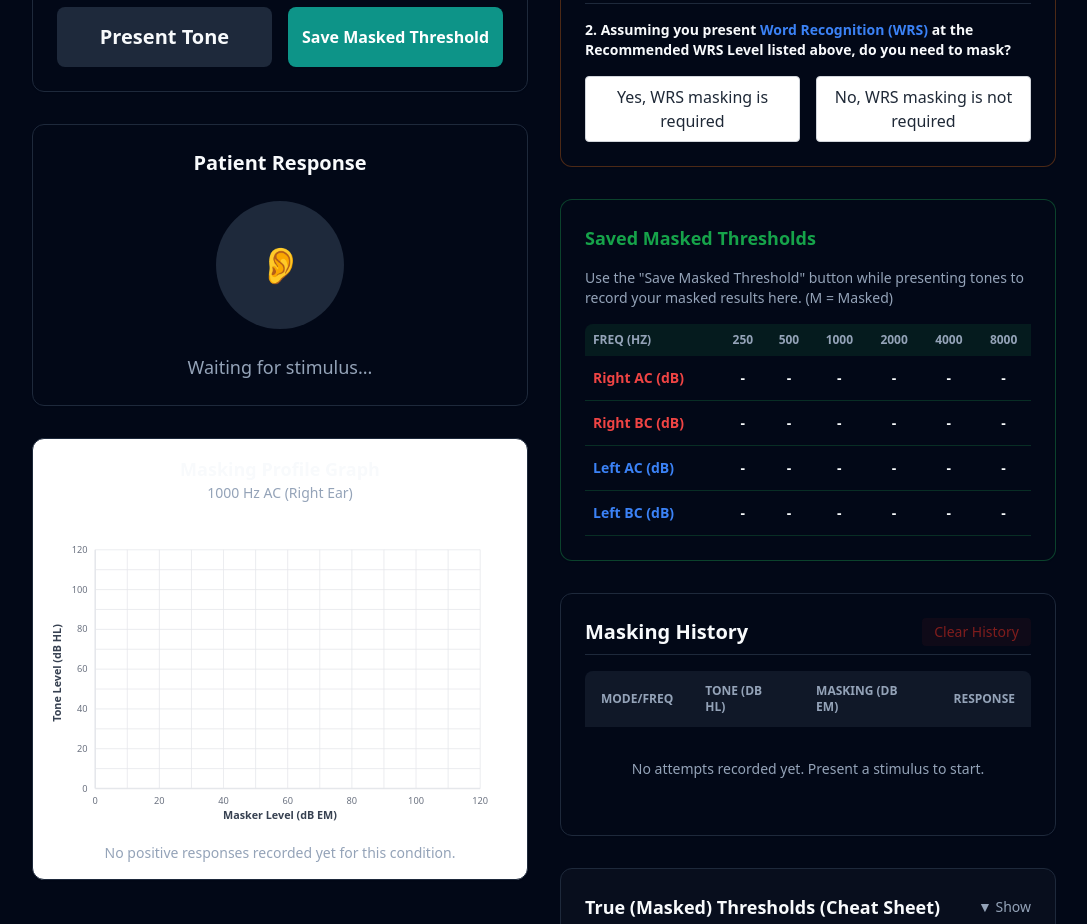
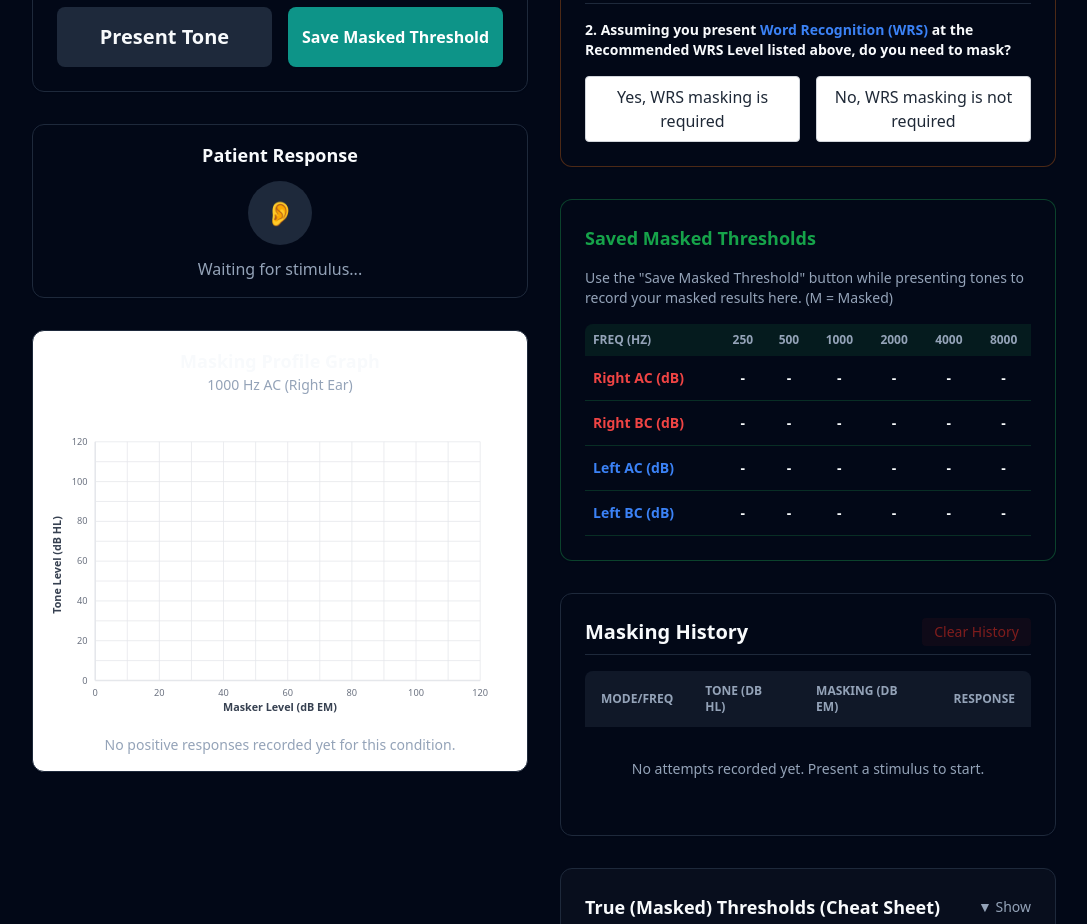
Before and after one commit to euphonic-euphemism/Audiogram-Simulator, a React (Vite) app: page / in a window 1280 px wide. Shown: the part 1400-2324 px from the top of the page, without its empty margins (96-1183 px from the left). Built offline with nearby package versions, Linux system fonts and the light colour scheme.

Commit message:
ui: compress PatientResponse component to reduce vertical footprint

```diff
--- a/src/components/PatientResponse.jsx
+++ b/src/components/PatientResponse.jsx
@@ -6,21 +6,21 @@ export default function PatientResponse({ hasResponded, responseValue, testMode
   if (testMode === 'WRS') {
     const showScore = responseValue !== null;
     return (
-      <div className="bg-card text-card-foreground p-6 rounded-xl border shadow-sm flex flex-col items-center justify-center min-h-[200px]">
-        <h2 className="text-xl font-bold mb-6">Patient Response (WRS)</h2>
+      <div className="bg-card text-card-foreground p-4 rounded-xl border shadow-sm flex flex-col items-center justify-center min-h-[120px]">
+        <h2 className="text-lg font-bold mb-3">Patient Response (WRS)</h2>
 
         <div
-          className={`w-32 h-32 rounded-full flex items-center justify-center transition-all duration-300 ${
+          className={`w-16 h-16 rounded-full flex items-center justify-center transition-all duration-300 ${
             showScore
-              ? 'bg-blue-500 shadow-[0_0_30px_rgba(59,130,246,0.6)] scale-110 text-white'
+              ? 'bg-blue-500 shadow-[0_0_15px_rgba(59,130,246,0.6)] scale-110 text-white'
               : 'bg-secondary'
           }`}
         >
-          <span className="text-4xl font-bold">
+          <span className="text-2xl font-bold">
             {showScore ? `${responseValue}%` : '👂'}
           </span>
         </div>
-        <div className="mt-6 text-lg font-medium text-muted-foreground">
+        <div className="mt-3 text-base font-medium text-muted-foreground">
           {showScore ? `Patient scored ${responseValue}% on the word list.` : 'Waiting for word list...'}
         </div>
       </div>
@@ -29,21 +29,21 @@ export default function PatientResponse({ hasResponded, responseValue, testMode
 
   // Pure Tone or SRT mode
   return (
-    <div className="bg-card text-card-foreground p-6 rounded-xl border shadow-sm flex flex-col items-center justify-center min-h-[200px]">
-      <h2 className="text-xl font-bold mb-6">Patient Response</h2>
+    <div className="bg-card text-card-foreground p-4 rounded-xl border shadow-sm flex flex-col items-center justify-center min-h-[120px]">
+      <h2 className="text-lg font-bold mb-3">Patient Response</h2>
 
       <div
-        className={`w-32 h-32 rounded-full flex items-center justify-center transition-all duration-300 ${
+        className={`w-16 h-16 rounded-full flex items-center justify-center transition-all duration-300 ${
           hasResponded
-            ? 'bg-green-500 shadow-[0_0_30px_rgba(34,197,94,0.6)] scale-110'
+            ? 'bg-green-500 shadow-[0_0_15px_rgba(34,197,94,0.6)] scale-110'
             : 'bg-secondary'
         }`}
       >
-        <span className="text-4xl font-bold">
+        <span className="text-2xl font-bold">
           {hasResponded ? '✋' : '👂'}
         </span>
       </div>
-      <div className="mt-6 text-lg font-medium text-muted-foreground">
+      <div className="mt-3 text-base font-medium text-muted-foreground">
         {hasResponded ? 'Patient responded!' : 'Waiting for stimulus...'}
       </div>
     </div>
```
